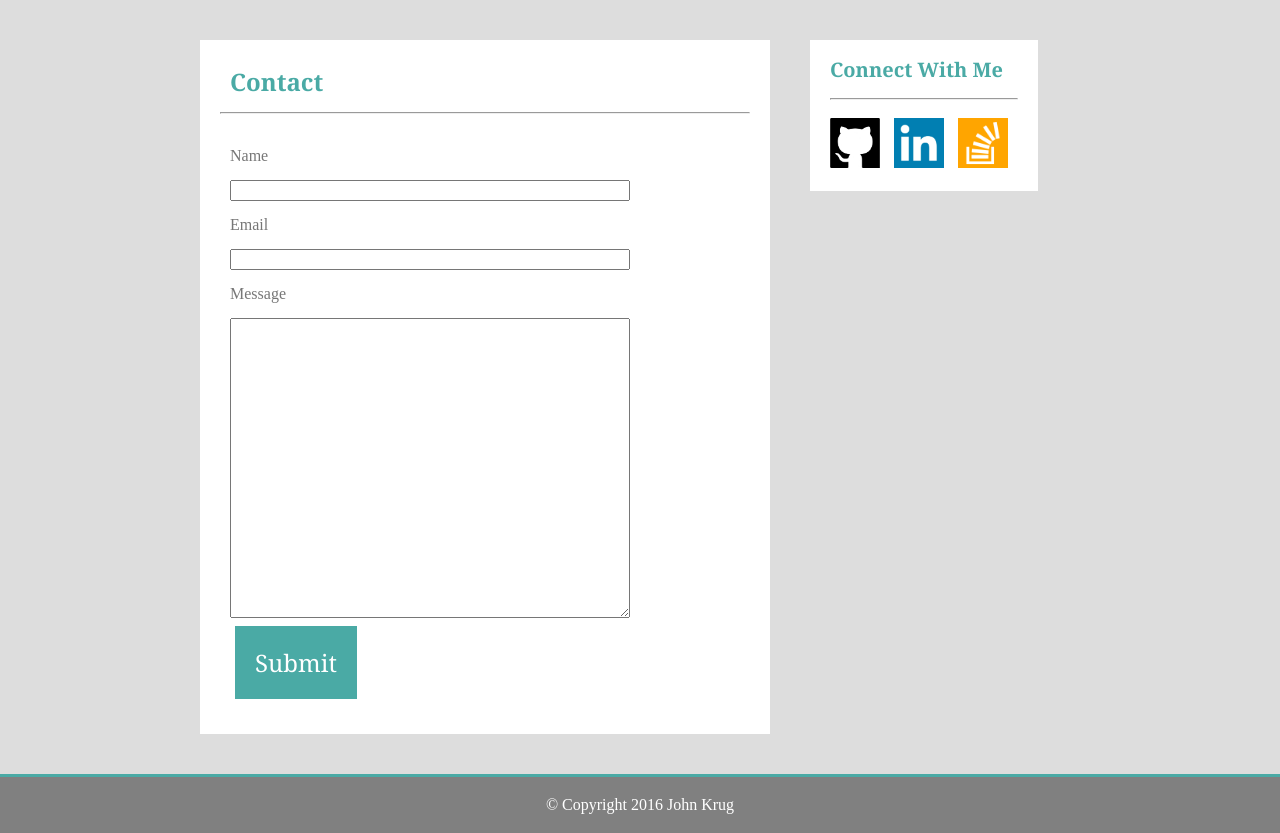
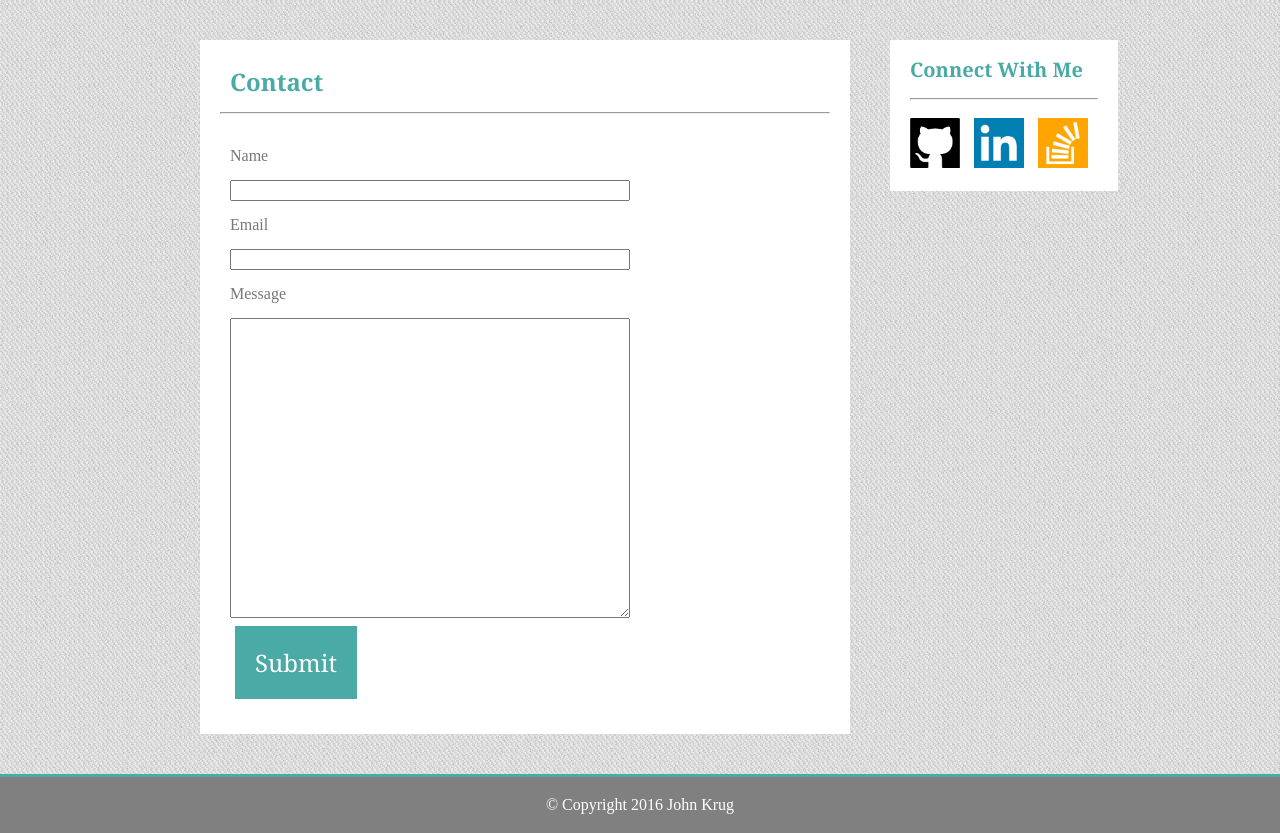
Before and after one commit to Johnb0t/Basic-Portfolio, a PHP site: page /index.php in a window 1280 px wide. Shown: the part 72-905 px from the top of the page. Run offline with PHP 8.4, Linux system fonts and the light colour scheme.

Commit message:
finishing touches

```diff
--- a/assets/css/style.css
+++ b/assets/css/style.css
@@ -2,7 +2,7 @@
 	box-sizing: border-box;
 }
 body {
-	background: #dddddd;
+	background-image: url(../images/layout.png);
 }
 .container2 {
 	width: 960px;
@@ -59,11 +59,12 @@ hr {
 	width: 650px;
 	clear: both;
 	float: left;
-	border-style: solid;
+/*	border-style: solid;
 	border-color: #dddddd;
-	border-width: 40px;
+	border-width: 40px; */
 	background: white;
 	padding: 20px;
+	margin: 40px;
 }
 footer {
 	clear: both;
@@ -125,26 +126,26 @@ li a:hover {
 
 }
 .portfolio {
-	height: 820px;
 	width: 650px;
 	clear: both;
-	border-width: 40px;
+/*	border-width: 40px;
 	border-style: solid;
-	border-color: #dddddd;
+	border-color: #dddddd; */
 	float: left;
+	margin: 40px;
 }
 #contentsection {
 	float: left;
 	width: 650px;
-	border-style: solid;
+/*	border-style: solid;
 	border-top-width: 40px;
 	border-left-width: 40px;
 	border-right-width: 40px;
-	border-color: #dddddd;
+	border-color: #dddddd; */
 	background: white;
 	overflow: hidden;
 	padding: 20px;
-	margin-bottom: 40px;
+	margin: 40px;
 }
 .portfoliopic {
 	padding: 20px;
@@ -152,12 +153,13 @@ li a:hover {
 }
 #sidebar2 {
 	float: left;
-	border-style: solid;
+/*	border-style: solid;
 	border-color: #dddddd;
-	border-width: 40px;
+	border-width: 40px; */
 	background: white;
-	border-left-width: 0px;
+/*	border-left-width: 0px;  */
 	padding: 20px;
+	margin-top: 40px;
 }
 p {
 	line-height: 30px;
--- a/contact.html
+++ b/contact.html
@@ -37,7 +37,7 @@
 		</div>
 <!--Conent End-->
 <!--Side Bar-->
-			<div id="sidebar">
+			<div id="sidebar2">
 				<h3>Connect With Me</h3>
 					<hr>
 					<div id="social">
--- a/portfolio.html
+++ b/portfolio.html
@@ -8,6 +8,7 @@
 <body>
 
 <div class="container">
+
 <!--header-->
 <header>
 	<div class="container2">
```
Also changed, not shown: assets/images/layout.png (added).
